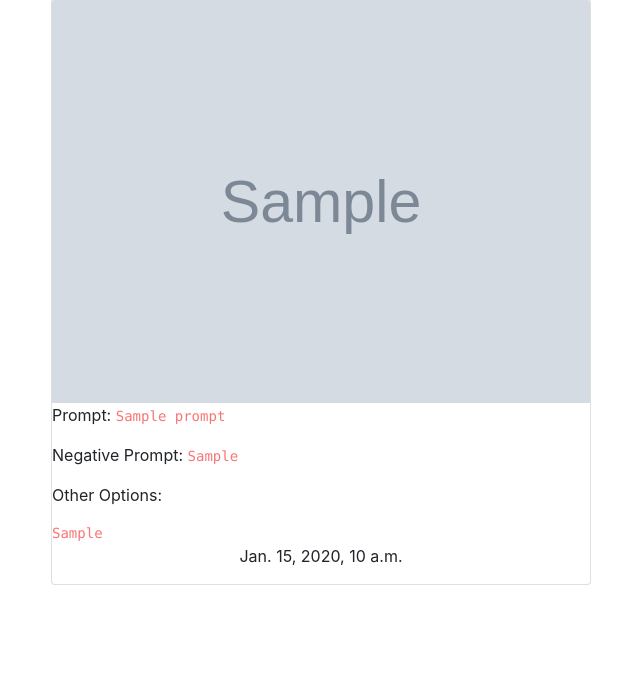
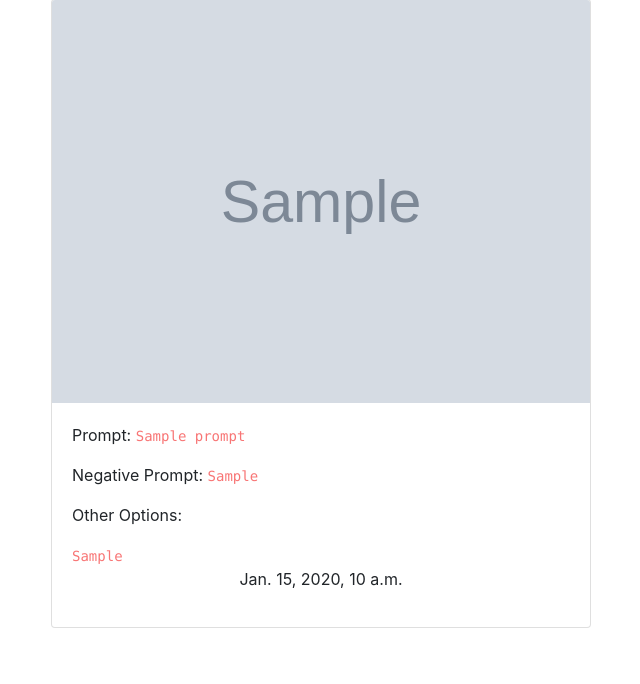
Before and after one commit to dc74089/mrcanora, a Django app: template classroom/templates/classroom/ai_studio.html in a window 1280 px wide. Shown: the part 294-978 px from the top of the page, without its empty margins (34-674 px from the left). Before the commit the page ends 879 px from the top, so only its background shows below. Run offline with Django 3.2, Linux system fonts and the light colour scheme; the template is opened without the code that fills it: most values are stand-ins (such as "Sample title", 1, 10 or a date in 2020); grey boxes marked "Sample" are stand-in pictures; some libraries are stand-ins or nearby versions.

Commit message:
Change formatting on card

```diff
--- a/classroom/templates/classroom/ai_studio.html
+++ b/classroom/templates/classroom/ai_studio.html
@@ -131,6 +131,7 @@
               <img src="{% static 'classroom/gradient_blur.png' %}" class="card-img-top">
             {% endif %}
 
+            <div class="card-body">
               <p>Prompt: <code>{{ art.prompt }}</code></p>
 
               {% if art.negative_prompt %}
@@ -147,6 +148,7 @@
               {% endif %}
             </div>
           </div>
+        </div>
       {% endfor %}
     {% endif %}
   </div>
```
Lines whose indentation alone changed are shown as unchanged.
